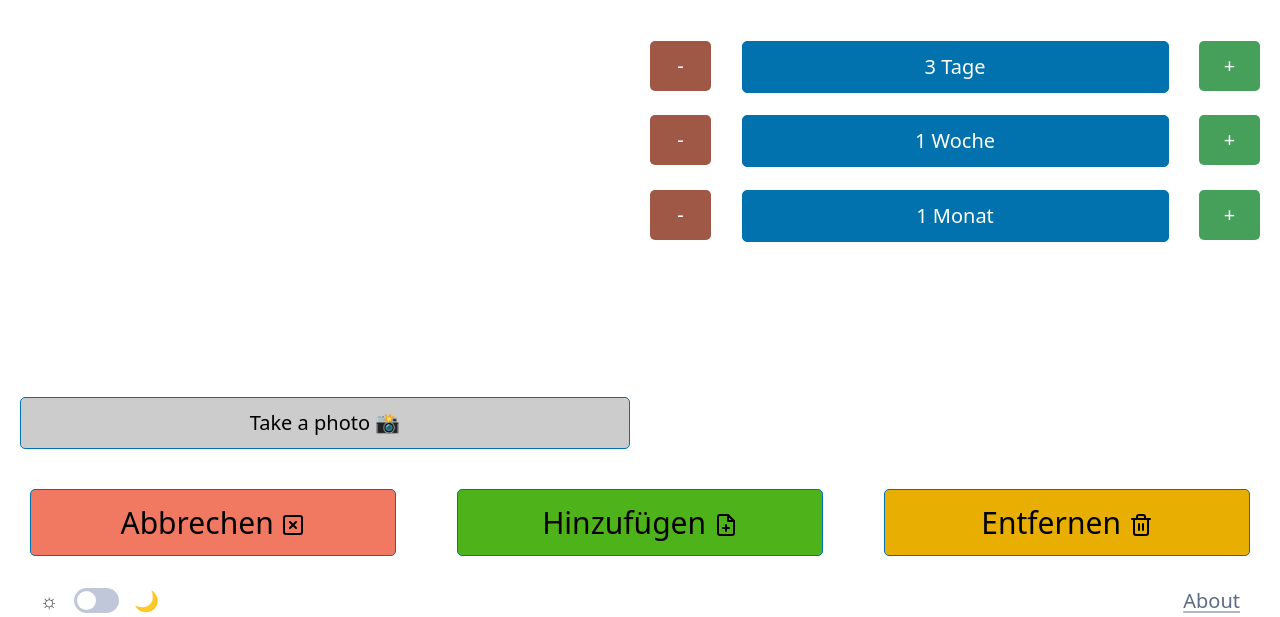
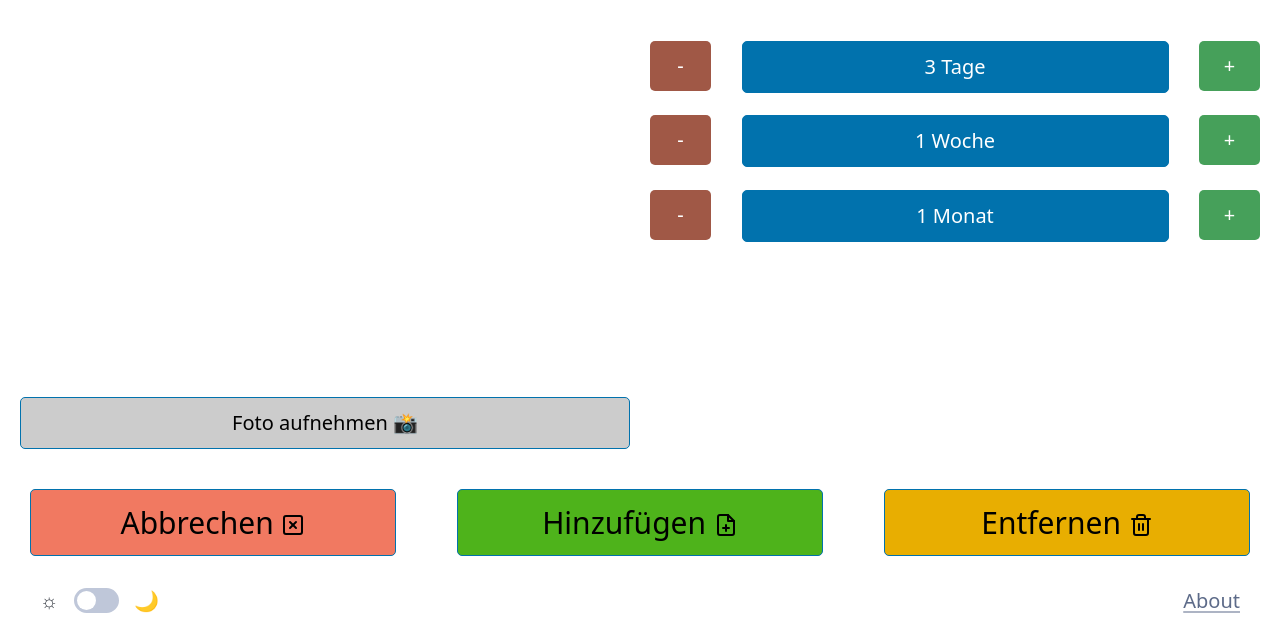
Before and after one commit to FelixMarschall/thecoolvision, a Flask app: template app/templates/index.html in a window 1280 px wide. Shown: the part 32-649 px from the top of the page. Run offline with Flask 3, Linux system fonts and the light colour scheme; the template is opened without the code that fills it, so the values that code supplies are empty; parts of the project's set-up code (start-up, migrations or seed data) failed here and were passed over.

Commit message:
chore: Update button_functions.js with German translations and increase countdown delay

```diff
--- a/app/static/js/button_functions.js
+++ b/app/static/js/button_functions.js
@@ -206,6 +206,7 @@ function entfernen(event) {
             console.log('Product removed successfully:', data);
             // Select the status message element
             setStatusMessage("Produkt erfolgreich entfernt.", 1);
+            abbrechen();
         })
         .catch((error) => {
             console.error('Error removing product:', error);
@@ -510,5 +511,5 @@ function startPhotoProcess() {
             overlay.innerText = countdown;
             countdown--;
         }
-    }, 100);
+    }, 400);
 }
--- a/app/templates/index.html
+++ b/app/templates/index.html
@@ -29,7 +29,7 @@
             <div class="container video-container" onclick="startPhotoProcess()">
                 <video class="video-feed" id="webcamVideo" autoplay></video>
                 <div class="countdown-overlay"></div>
-                <button id="take-photo-button" class="overlay photo-button-overlay">Take a photo 📸</button>
+                <button id="take-photo-button" class="overlay photo-button-overlay">Foto aufnehmen 📸</button>
             </div>
             <!-- ./ Video container -->
 
```
